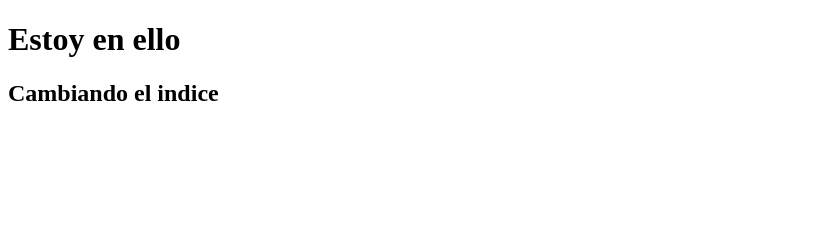
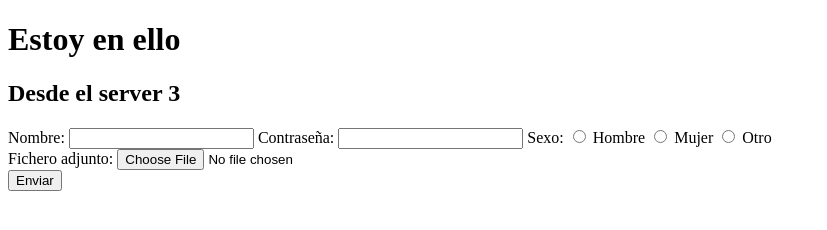
Before and after one commit to Rubenromero2002/Rubenromero2002.github.io, a plain HTML site: page index.html in a window 1280 px wide. Shown: the whole page, without its empty margins (0-827 px from the left). Drawn offline with Linux system fonts and the light colour scheme.

Commit message:
he cambiado el index desde clase

```diff
--- a/index.html
+++ b/index.html
@@ -7,6 +7,21 @@
 </head>
 <body>
     <h1>Estoy en ello</h1>
-    <h2>Cambiando el indice</h2>
+    <h2>Desde el server 3</h2>
+    <form action="https://ncoge.com/phps/formulario.php" method="post">
+        Nombre:
+        <input type="text" name="nombre">
+        Contraseña:
+        <input type="password" name="contraseña">
+        Sexo:
+        <input type="radio" name="sexo" value="hombre"> Hombre
+        <input type="radio" name="sexo" value="mujer"> Mujer
+        <input type="radio" name="sexo" value="otro"> Otro
+        <br>
+        Fichero  adjunto:
+        <input type="file" name="fichero">
+        <br>
+        <input type ="submit" value="Enviar">
+    </form>
 </body>
 </html>
```
